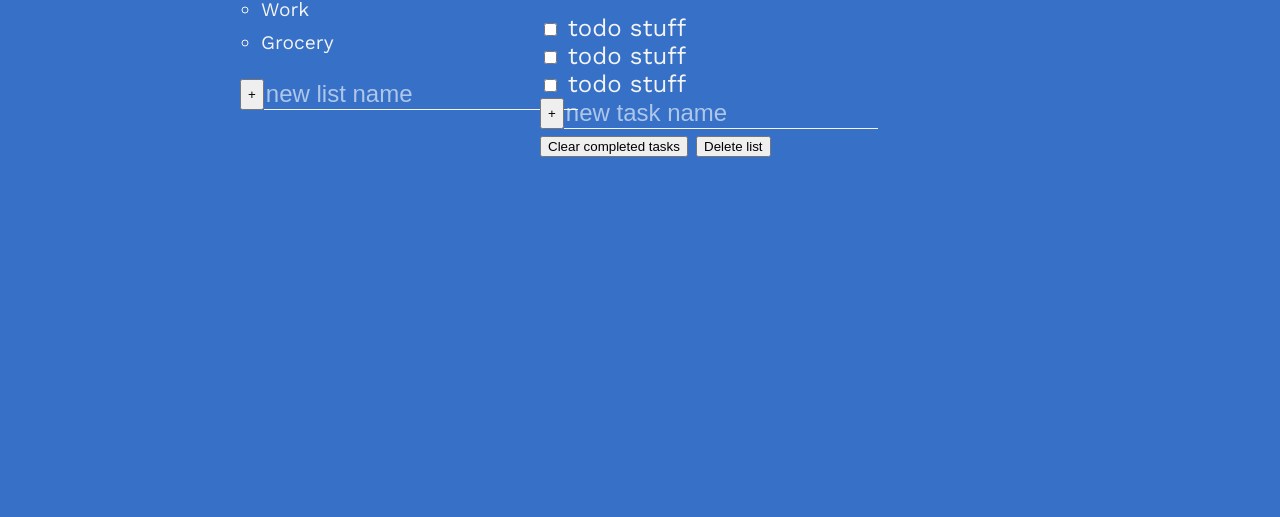
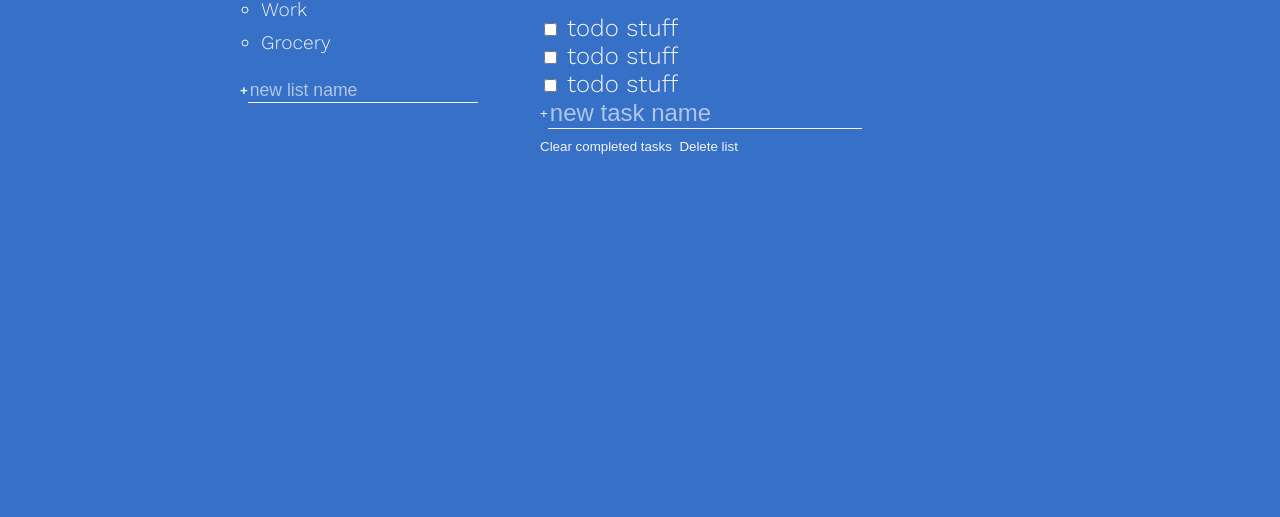
Before and after one commit to dornkholland/todo_list_app, a plain HTML site: page index.html in a window 1280 px wide. Shown: the part 283-800 px from the top of the page. Drawn offline with nearby package versions, Linux system fonts and the light colour scheme.

Commit message:
completed some of styling

```diff
--- a/css/main.css
+++ b/css/main.css
@@ -51,6 +51,25 @@ form {
   display: flex;
 }
 
+.btn {
+    cursor: pointer;
+    background: 0;
+    border: 0;
+    padding: 0;
+    color: inherit;
+}
+
+.btn.list {
+    font-size: 1.5 rem;
+    font-weight: 900;
+    margin-right: .25;
+    transition: opacity 250ms ease-in;
+}
+
+.btn.list:hover {
+    opacity: .7;
+}
+
 .new {
   background: transparent;
   border: 0;
@@ -76,6 +95,10 @@ form {
   opacity: 0.2;
 }
 
+.new.list {
+  font-size: 1.1rem;
+}
+
 .active-list {
   font-weight: 700;
 }
--- a/index.html
+++ b/index.html
@@ -5,9 +5,8 @@
     <link rel="stylesheet" href="css/main.css" />
 
     <!-- import work sans fonts from google fonts  -->
-    <link rel="preconnect" href="https://fonts.gstatic.com" />
-    <link
-      href="https://fonts.googleapis.com/css2?family=Work+Sans&display=swap"
+	<link
+      href="https://fonts.googleapis.com/css?family=Work+Sans:300,400,700,900&display=swap"
       rel="stylesheet"
     />
   </head>
```
